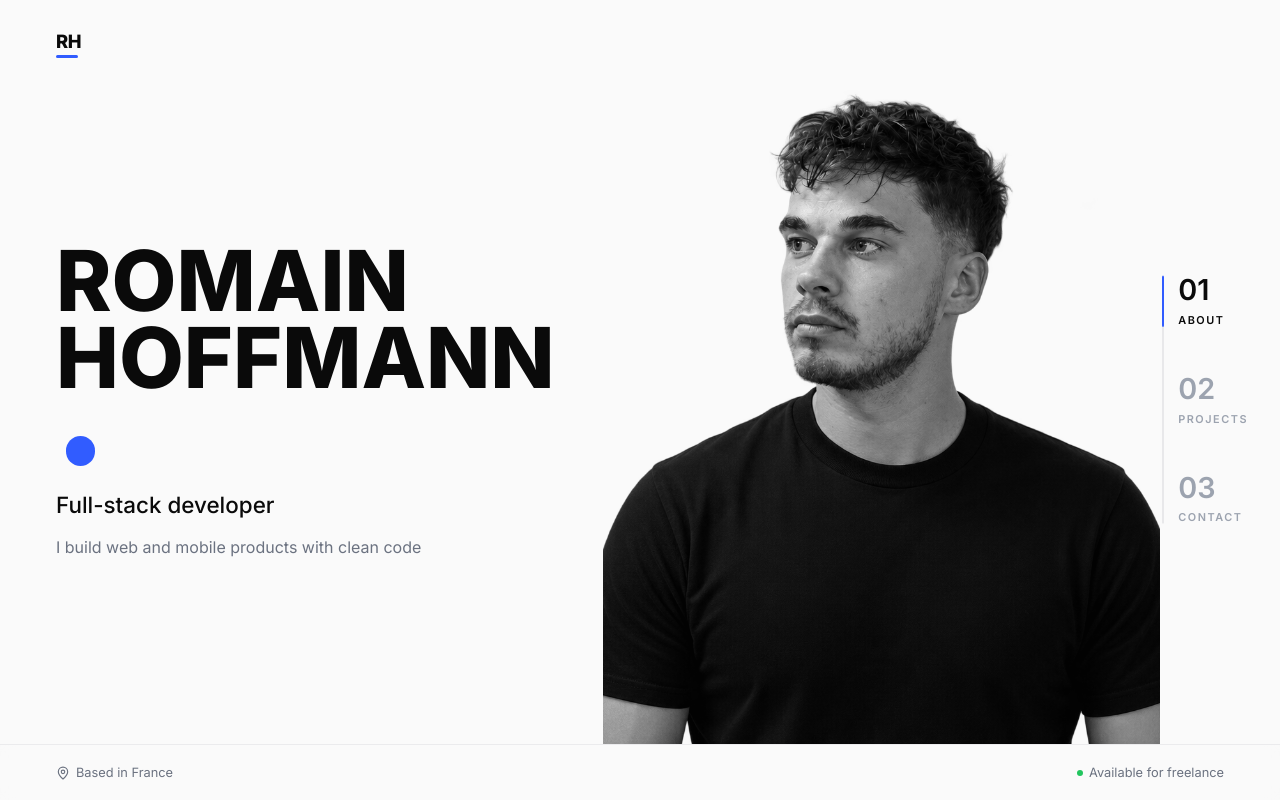
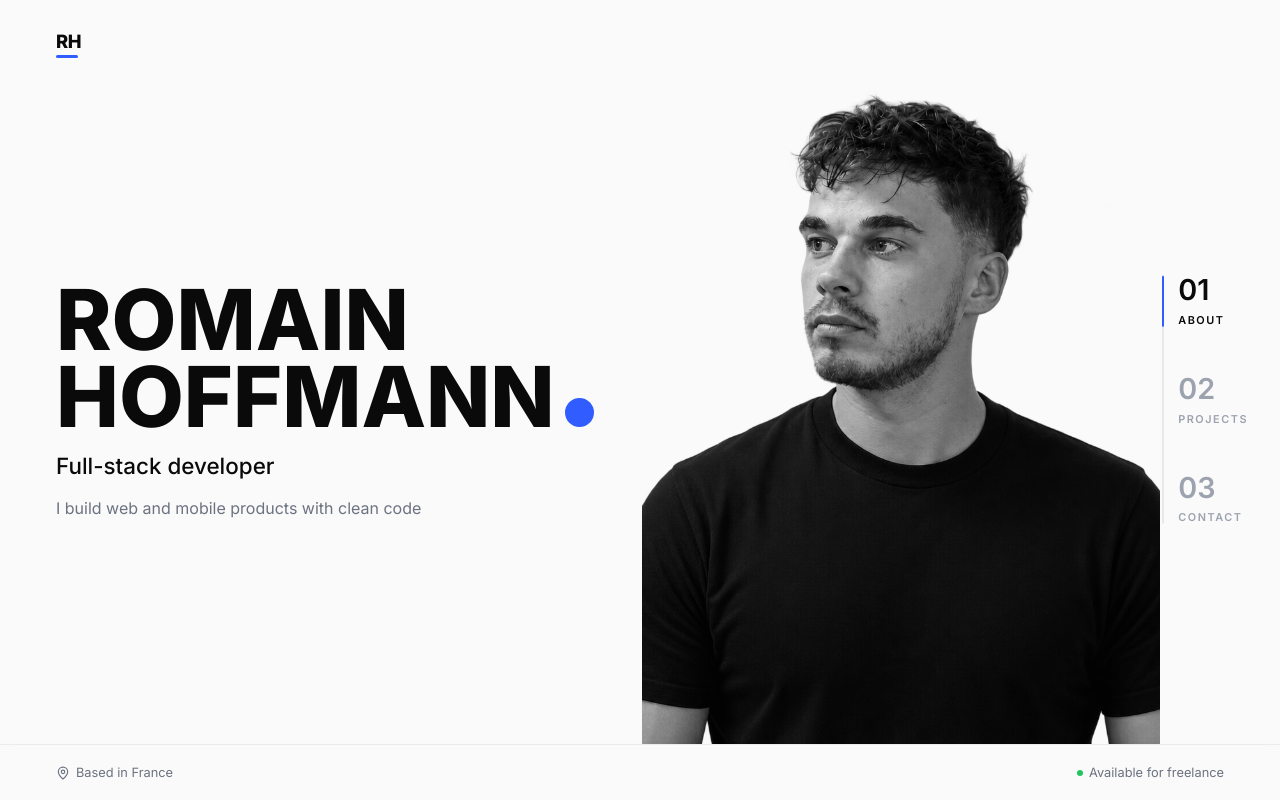
Before and after one commit to RomainHoffmann/hoffmannromain.dev, a React (Vite) app: page / in a window 1280 px wide. Shown: the top 800 px of the page. Built offline with nearby package versions, Linux system fonts and the light colour scheme; the HTML template or start-up script is replaced by a standard one.

Commit message:
Refactor title styling across multiple sections for consistency
- Introduce a new class 'title-line--dot' to standardize title formatting in the Project Page, About, Contact, and Selected Work sections.
- Update CSS to ensure proper whitespace handling for improved layout and visual consistency.

```diff
--- a/src/pages/ProjectPage.tsx
+++ b/src/pages/ProjectPage.tsx
@@ -73,8 +73,10 @@ export function ProjectPage() {
               } as CSSProperties
             }
           >
-            {project.title.toUpperCase()}.
-            <span className="accent-dot" aria-hidden />
+            <span className="title-line--dot">
+              {project.title.toUpperCase()}.
+              <span className="accent-dot" aria-hidden />
+            </span>
           </h1>
 
           <p className="project-page__tagline" data-reveal>
--- a/src/sections/About.tsx
+++ b/src/sections/About.tsx
@@ -31,7 +31,7 @@ export function About() {
         <div className="about__copy">
           <h1 id="about-title" className="about__title" data-reveal>
             <span className="about__firstname">{site.about.titleLines[0]}</span>
-            <span>
+            <span className="title-line--dot">
               {site.about.titleLines[1]}
               <span className="accent-dot" aria-hidden />
             </span>
--- a/src/sections/Contact.tsx
+++ b/src/sections/Contact.tsx
@@ -71,7 +71,7 @@ export function Contact() {
           <h2 id="contact-title" className="section-title" data-reveal>
             <span className="stack-title">
               <span>{site.contact.titleLines[0]}</span>
-              <span>
+              <span className="title-line--dot">
                 {site.contact.titleLines[1]}
                 <span className="accent-dot" aria-hidden />
               </span>
--- a/src/sections/SelectedWork.tsx
+++ b/src/sections/SelectedWork.tsx
@@ -68,7 +68,7 @@ export function SelectedWork() {
             <h2 id="projects-title" className="section-title" data-reveal>
               <span className="stack-title">
                 <span>{site.projectsIntro.titleLines[0]}</span>
-                <span>
+                <span className="title-line--dot">
                   {site.projectsIntro.titleLines[1]}
                   <span className="accent-dot" aria-hidden />
                 </span>
--- a/src/styles/layout.css
+++ b/src/styles/layout.css
@@ -37,6 +37,11 @@
   margin-left: 0.12em;
   border-radius: 999px;
   background: var(--color-accent);
+  flex-shrink: 0;
+}
+
+.title-line--dot {
+  white-space: nowrap;
 }
 
 .page-shell {
```
